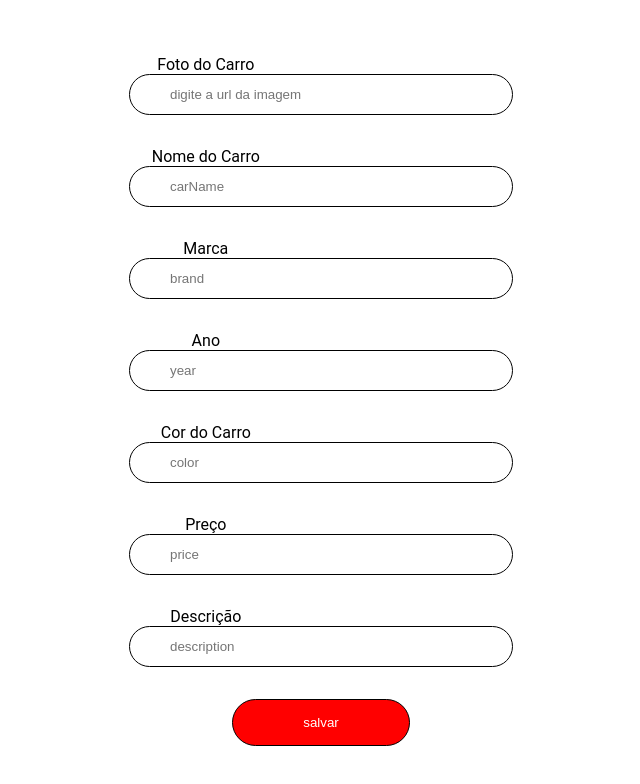
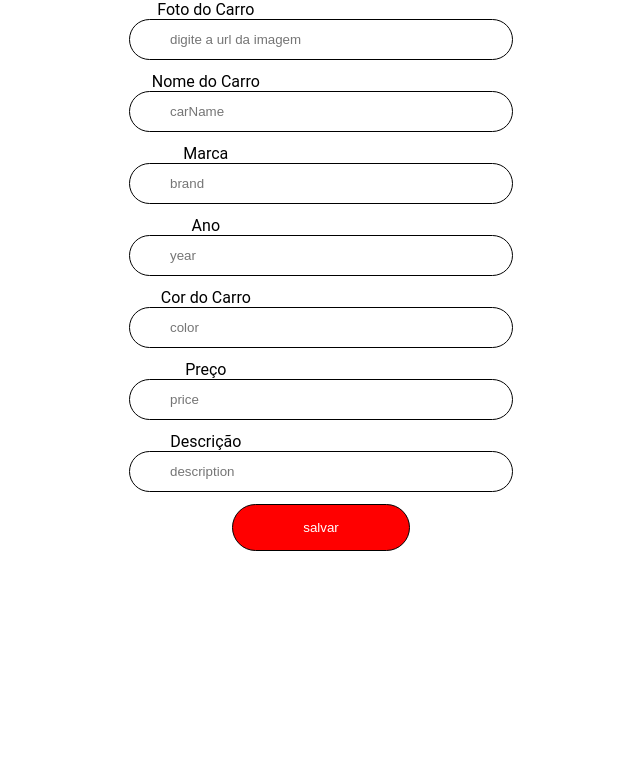
Before and after one commit to GabrielCFigueiredo/corelab-react, a Next.js app: page /form in a window 1280 px wide. Shown: the top 784 px of the page, without its empty margins (319-959 px from the left). Built offline with nearby package versions, Linux system fonts and the light colour scheme; what joi-objectid would draw is missing.

Commit message:
updade form

```diff
--- a/components/edit.styles/edit.style.jsx
+++ b/components/edit.styles/edit.style.jsx
@@ -1,13 +1,11 @@
 import styled from "styled-components"
 
 export const WrapperEdit = styled.div`
-    border: 1px solid red;
     position: absolute;
     width: 350px;
 
 `
 export const StyledFormEdit = styled.form`
-    border: 1px solid blue;
     display: flex;
     gap: 12px;
     justify-content: center;
--- a/components/form.styles/form.style.jsx
+++ b/components/form.styles/form.style.jsx
@@ -1,11 +1,14 @@
 import styled from "styled-components";
 
-export const StyledForm = styled.form `
-height: 100vh;
-width: 100%;
-display: flex;
-justify-content: center;
-align-items: center;
-flex-direction: column;
-gap: 32px;
-`
+export const StyledForm = styled.form`
+  display: flex;
+  gap: 12px;
+  justify-content: center;
+  flex-direction: column;
+`;
+
+export const WrapperButton = styled.div`
+    display: flex;
+    justify-content: center;
+
+ `
--- a/components/input/input.jsx
+++ b/components/input/input.jsx
@@ -1,8 +1,8 @@
 import { forwardRef } from "react";
 import { ContainerInput, StyledInput, StyledLabel } from "./input.styles";
 
-// eslint-disable-next-line react/display-name
-const Input = forwardRef(({ label, defaultValue = "", ...props }, ref) => {
+
+const Input = forwardRef(function Input({ label, defaultValue = "", ...props }, ref) {
   return (
     <ContainerInput>
       <StyledLabel>{label}</StyledLabel>
--- a/pages/form.jsx
+++ b/pages/form.jsx
@@ -4,7 +4,7 @@ import { joiResolver } from "@hookform/resolvers/joi";
 import { postSchema } from "../modules/product/product.schema";
 import axios from "axios";
 import { useRouter } from "next/router";
-import { StyledForm } from "../components/form.styles/form.style";
+import { StyledForm, WrapperButton } from "../components/form.styles/form.style";
 import Button from "../components/button/button";
 
 export default function FormAdd() {
@@ -31,7 +31,7 @@ export default function FormAdd() {
   return (
     <div>
       <StyledForm onSubmit={handleSubmit(handleForm)}>
-      <Input
+        <Input
           placeholder="digite a url da imagem"
           label={"Foto do Carro"}
           type={"text"}
@@ -80,7 +80,9 @@ export default function FormAdd() {
           name={"description"}
           {...register("description")}
         />
-        <Button type="submit">salvar</Button>
+        <WrapperButton>
+          <Button type="submit">salvar</Button>
+        </WrapperButton>
       </StyledForm>
     </div>
   );
```
